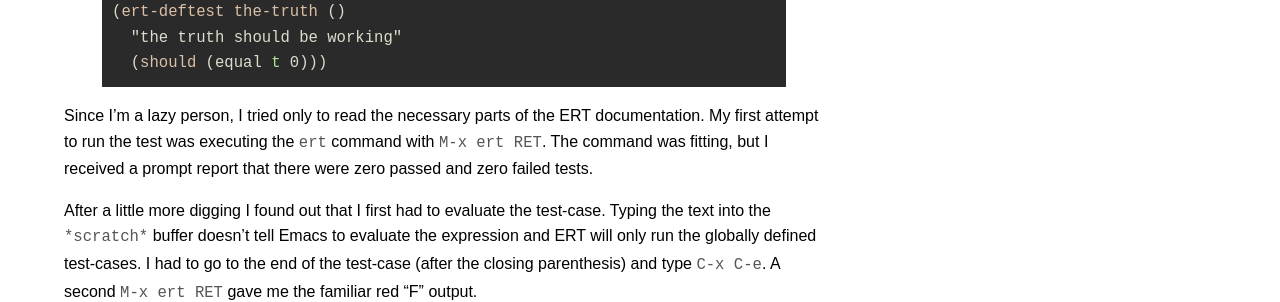
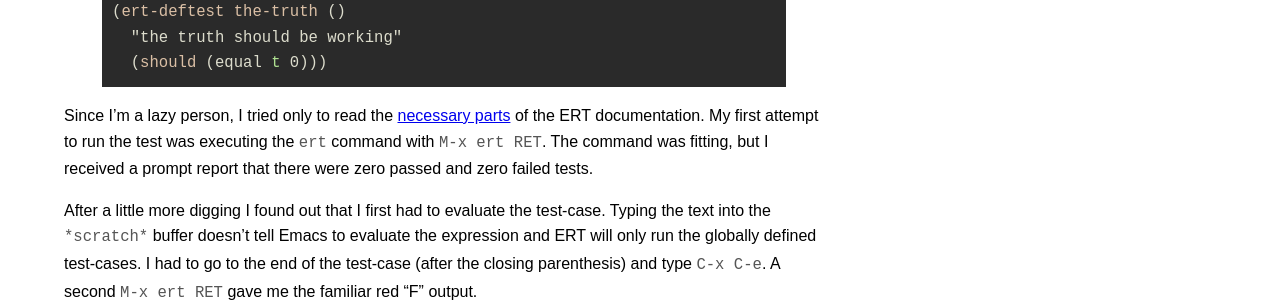
Before and after one commit to JanAhrens/JanAhrens.github.io, a Jekyll site: the page built from _posts/2013-10-20-emacs-fizz-buzz.markdown, in a window 1280 px wide. Shown: the part 622-924 px from the top of the page. Built offline with Jekyll 4.4.1, drawn with Linux system fonts in a browser that asks for light colours; Markdown is read by kramdown in place of the engine named in the settings; part of the change alters nothing that is shown.

````diff
--- a/_posts/2013-10-20-emacs-fizz-buzz.markdown
+++ b/_posts/2013-10-20-emacs-fizz-buzz.markdown
@@ -12,8 +12,6 @@ decided that it's time to learn a little about
 gain the ability to bend the editor to my needs. I choose the
 [FizzBuzz Kata](http://codingdojo.org/cgi-bin/wiki.pl?KataFizzBuzz) as
 a starting point and want to share what I learned along the way.
-
-
 
 Emacs is not only an editor, it's in fact a powerful Lisp
 interpreter.  Most of the built-in text editing functionality of Emacs
@@ -39,11 +37,12 @@ so I came up with this beautiful crafted test-case.
   (should (equal t 0)))
 ```
 
-Since I'm a lazy person, I tried only to read the necessary parts of
-the ERT documentation. My first attempt to run the test was executing
-the `ert` command with `M-x ert RET`. The command was fitting, but I
-received a prompt report that there were zero passed and zero failed
-tests.
+Since I'm a lazy person, I tried only to read the
+[necessary parts](http://www.gnu.org/software/emacs/manual/html_node/ert/Running-Tests-Interactively.html#Running-Tests-Interactively)
+of the ERT documentation. My first attempt to run the test was
+executing the `ert` command with `M-x ert RET`. The command was
+fitting, but I received a prompt report that there were zero passed
+and zero failed tests.
 
 After a little more digging I found out that I first had to evaluate
 the test-case.  Typing the text into the `*scratch*` buffer doesn't
````
